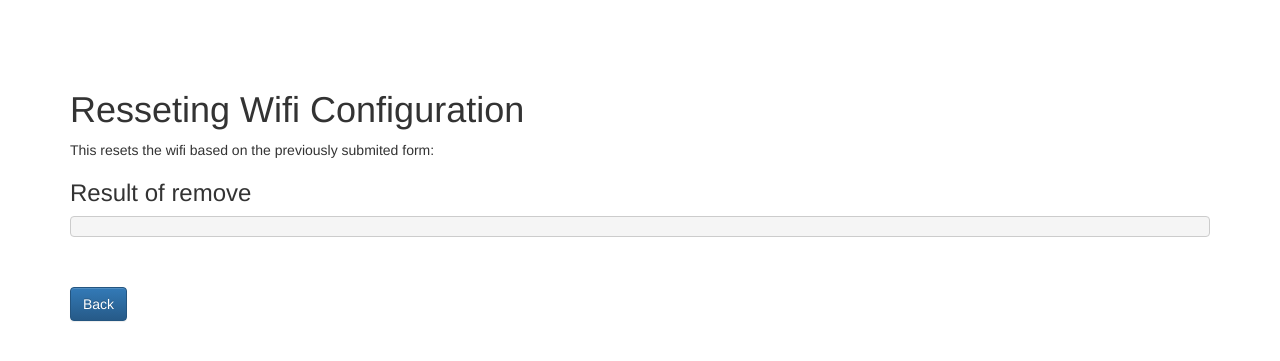
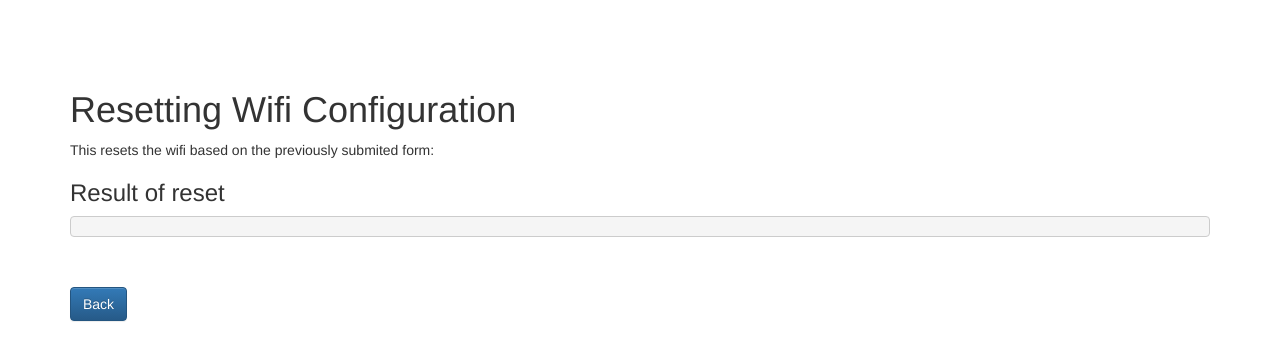
Before and after one commit to CalmEQ/calmeq-mypi, a PHP site: page /resetwifi.php in a window 1280 px wide. Shown: the top 361 px of the page. Run offline with PHP 8.4, Linux system fonts and the light colour scheme; data that the repository does not hold is empty; some libraries are stand-ins or nearby versions.

Commit message:
minor tpyofix

```diff
--- a/www/resetwifi.php
+++ b/www/resetwifi.php
@@ -20,9 +20,9 @@
   <body>
     <div class="container theme-base" role="main">
 
-    <h1>Resseting Wifi Configuration</h1>
+    <h1>Resetting Wifi Configuration</h1>
     <p>This resets the wifi based on the previously submited form: </p>
-    <h3>Result of remove</h3>
+    <h3>Result of reset</h3>
     <pre><?php exec('/opt/calmeq-mypi/bin/resetwifi.sh wlan0'. $_POST['id'],
                 $outtext); echo implode("<br>", $outtext) ?></pre>
     <br>
--- a/www/wifi.php
+++ b/www/wifi.php
@@ -94,10 +94,6 @@ for development we're going to fake some of the
           </div>
           <div class="panel-body">
             <form action="resetwifi.php" method="post">
-              <p>ID:
-                <br>
-                <input type="text" name="id" />
-              </p>
               <p>
                 <input type="submit" />
               </p>
```
